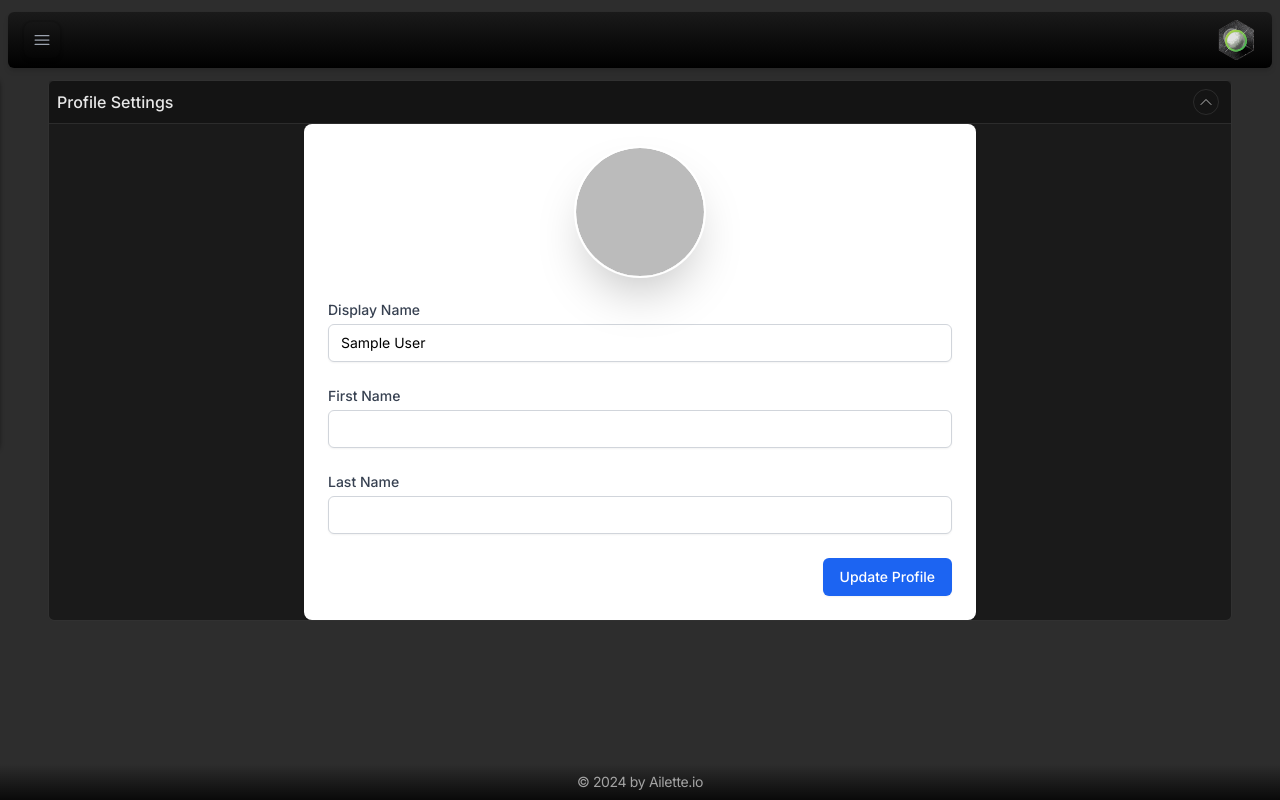
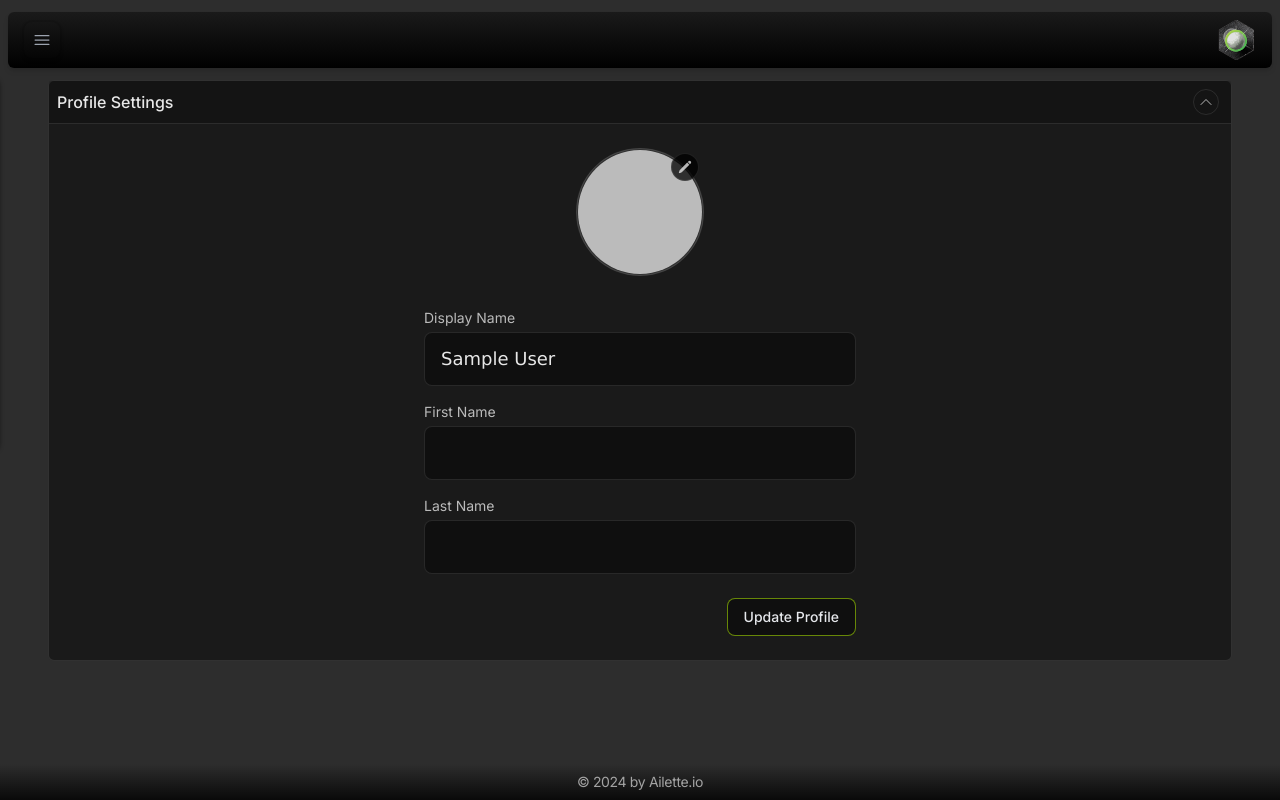
Before and after one commit to timothymhowe/golf-fantasy-frontend, a Next.js app: page /settings/profile in a window 1280 px wide. Built offline with nearby package versions, Linux system fonts and the light colour scheme; no server answers; sample sign-in values are in the browser's storage.

Commit message:
feat(profile-settings): :sparkles: restyle profile settings page
- Added a PencilIcon for a more intuitive image upload experience.
- updated form with a new dark theme and enhanced accessibility features.

```diff
--- a/src/app/settings/profile/page.js
+++ b/src/app/settings/profile/page.js
@@ -8,6 +8,8 @@ import GuardedPage from '../../components/guarded-page';
 import Image from 'next/image';
 import Avatar from '../../components/avatar';
 import WidgetContainer from '../../components/widget-container';
+import { PencilIcon } from '@heroicons/react/24/solid';
+
 
 /**
  * ProfileSettings Component
@@ -134,36 +136,39 @@ export default function ProfileSettings() {
     <GuardedPage>
       <PageLayout>
         <WidgetContainer title='Profile Settings' canCollapse={false} noMaxHeight={true}>
-
-          <div className="mx-auto max-w-2xl">
-
-            <div className="bg-white shadow rounded-lg p-6">
-              <form className="space-y-6" onSubmit={handleSubmit}>
-
-
-                {/* Profile Image Section */}
-                <div className="flex flex-col items-center space-y-4">
+          <form className="w-full max-w-md mx-auto px-2 py-6" onSubmit={handleSubmit}>
+            {/* Profile Image */}
+            <div className="flex flex-col items-center mb-8">
+              <div className="relative">
                 <div
-                    onClick={handleImageClick}
-                    className="relative w-32 h-32 rounded-full overflow-hidden cursor-pointer group ring-2 ring-white shadow-2xl"
+                  onClick={() => fileInputRef.current?.click()}
+                  className="w-32 h-32 rounded-full overflow-hidden cursor-pointer
+                            group border border-white/10 hover:border-white/20 transition-colors"
                 >
                   {imagePreview ? (
-                      <div className="relative w-32 h-32 rounded-full overflow-hidden">
                     <Image
                       src={imagePreview}
                       alt="Profile"
                       fill
-                          className="object-cover rounded-full"
-                          sizes="(max-width: 128px) 100vw, 128px"
+                      className="object-cover rounded-full border-2 border-white/10 hover"
+                      sizes="128px"
                     />
-                      </div>
                   ) : (
-                      <div className="w-full h-full bg-gray-200 flex items-center justify-center rounded-full">
-                        <span className="text-gray-400">No Image</span>
+                    <div className="w-full h-full bg-black/40 flex items-center justify-center">
+                      <span className="text-white/30">No Image</span>
                     </div>
                   )}
-                    <div className="absolute inset-0 bg-black bg-opacity-40 flex items-center justify-center opacity-0 group-hover:opacity-100 transition-opacity rounded-full">
-                      <span className="text-white text-sm">Change Photo</span>
+                  {/* Hover Overlay */}
+                  <div className="absolute inset-0 bg-black/40 flex items-center justify-center rounded-full
+                                opacity-0 group-hover:opacity-100 transition-opacity">
+                    <span className="text-white/90 text-sm">Change Photo</span>
+                  </div>
+                </div>
+                {/* Edit Badge */}
+                <div className="absolute -top-[-5px] -right-[-5px] bg-black/75 rounded-full p-1.5
+                              border border-white/10 group-hover:border-[#BFFF00]/50
+                              transition-colors duration-200 z-10 cursor-pointer" onClick={() => fileInputRef.current?.click()}>
+                  <PencilIcon className="h-3.5 w-3.5 text-white/70 group-hover:text-[#BFFF00]" />
                 </div>
               </div>
               <input
@@ -176,8 +181,9 @@ export default function ProfileSettings() {
             </div>
 
             {/* Form Fields */}
+            <div className="space-y-4">
               <div>
-                  <label htmlFor="displayName" className="block text-sm font-medium text-gray-700">
+                <label htmlFor="displayName" className="block text-sm text-white/70 mb-1">
                   Display Name
                 </label>
                 <input
@@ -186,12 +192,26 @@ export default function ProfileSettings() {
                   type="text"
                   value={formData.displayName}
                   onChange={(e) => setFormData(prev => ({ ...prev, displayName: e.target.value }))}
-                    className="mt-1 block w-full rounded-md border-gray-300 shadow-sm focus:border-blue-500 focus:ring-blue-500 sm:text-sm"
+                  className="w-full py-3 px-4
+                            bg-black/40
+                            text-white/90
+                            placeholder:text-white/30
+                            border border-white/10
+                            hover:border-white/20
+                            focus:border-[#BFFF00]/50
+                            focus:ring-1
+                            focus:ring-[#BFFF00]/20
+                            rounded-lg
+                            transition-colors
+                            duration-200
+                            font-[Verdana]
+                            text-lg
+                            outline-none"
                 />
               </div>
 
               <div>
-                  <label htmlFor="firstName" className="block text-sm font-medium text-gray-700">
+                <label htmlFor="firstName" className="block text-sm text-white/70 mb-1">
                   First Name
                 </label>
                 <input
@@ -200,12 +220,26 @@ export default function ProfileSettings() {
                   type="text"
                   value={formData.firstName}
                   onChange={(e) => setFormData(prev => ({ ...prev, firstName: e.target.value }))}
-                    className="mt-1 block w-full rounded-md border-gray-300 shadow-sm focus:border-blue-500 focus:ring-blue-500 sm:text-sm"
+                  className="w-full py-3 px-4
+                            bg-black/40
+                            text-white/90
+                            placeholder:text-white/30
+                            border border-white/10
+                            hover:border-white/20
+                            focus:border-[#BFFF00]/50
+                            focus:ring-1
+                            focus:ring-[#BFFF00]/20
+                            rounded-lg
+                            transition-colors
+                            duration-200
+                            font-[Verdana]
+                            text-lg
+                            outline-none"
                 />
               </div>
 
               <div>
-                  <label htmlFor="lastName" className="block text-sm font-medium text-gray-700">
+                <label htmlFor="lastName" className="block text-sm text-white/70 mb-1">
                   Last Name
                 </label>
                 <input
@@ -214,32 +248,54 @@ export default function ProfileSettings() {
                   type="text"
                   value={formData.lastName}
                   onChange={(e) => setFormData(prev => ({ ...prev, lastName: e.target.value }))}
-                    className="mt-1 block w-full rounded-md border-gray-300 shadow-sm focus:border-blue-500 focus:ring-blue-500 sm:text-sm"
+                  className="w-full py-3 px-4
+                            bg-black/40
+                            text-white/90
+                            placeholder:text-white/30
+                            border border-white/10
+                            hover:border-white/20
+                            focus:border-[#BFFF00]/50
+                            focus:ring-1
+                            focus:ring-[#BFFF00]/20
+                            rounded-lg
+                            transition-colors
+                            duration-200
+                            font-[Verdana]
+                            text-lg
+                            outline-none"
                 />
+              </div>
             </div>
 
             {/* Status Message */}
             {message.text && (
-                  <div className={`rounded-md p-4 ${
-                    message.type === 'success' ? 'bg-green-50 text-green-700' : 'bg-red-50 text-red-700'
+              <div className={`mt-6 px-3 py-2 rounded-lg text-sm ${
+                message.type === 'success'
+                  ? 'text-[#BFFF00] bg-[#BFFF00]/10 border border-[#BFFF00]/20'
+                  : 'text-red-500 bg-red-500/10 border border-red-500/20'
               }`}>
                 {message.text}
               </div>
             )}
 
             {/* Submit Button */}
-                <div className="flex justify-end">
+            <div className="flex justify-end mt-6">
               <button
                 type="submit"
                 disabled={isLoading}
-                    className="inline-flex justify-center rounded-md border border-transparent bg-blue-600 py-2 px-4 text-sm font-medium text-white shadow-sm hover:bg-blue-700 focus:outline-none focus:ring-2 focus:ring-blue-500 focus:ring-offset-2 disabled:opacity-50 disabled:cursor-not-allowed"
+                className={`
+                  px-4 py-2 rounded-lg text-sm font-medium
+                  transition-all duration-200
+                  ${isLoading
+                    ? 'bg-white/5 text-white/30 cursor-not-allowed border border-white/10'
+                    : 'bg-black/40 text-gray-200 border border-[#BFFF00]/50 hover:border-[#BFFF00] hover:bg-[#BFFF00]/10'
+                  }
+                `}
               >
                 {isLoading ? 'Updating...' : 'Update Profile'}
               </button>
             </div>
           </form>
-            </div>
-          </div>
         </WidgetContainer>
       </PageLayout>
     </GuardedPage>
```
Lines whose indentation alone changed are shown as unchanged.
